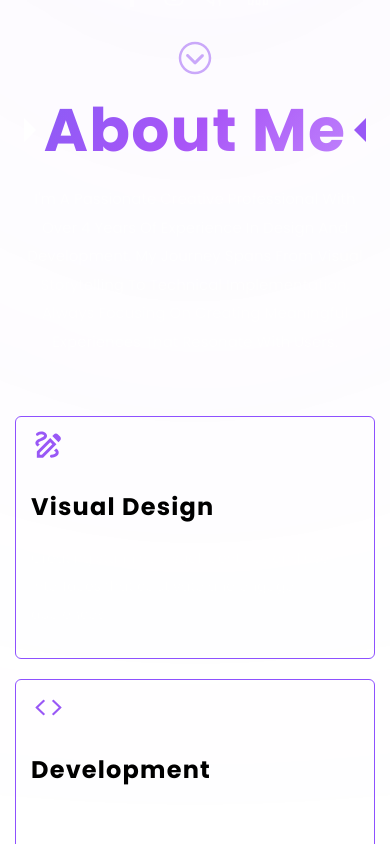
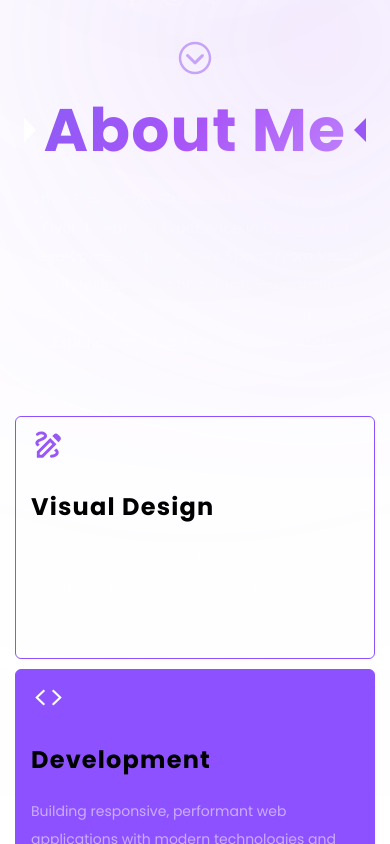
Before and after one commit to NighTMaReEe53/Testing, a React (Vite) app: page / in a window 390 px wide. Shown: the part 1156-2000 px from the top of the page. Built offline with nearby package versions, Linux system fonts and the light colour scheme; a web font is replaced by a local one.

Commit message:
first commit

```diff
--- a/src/Components/About/about.css
+++ b/src/Components/About/about.css
@@ -1,8 +1,20 @@
 .about {
-  padding: 120px 0px;
+  padding: 120px 0px 60px;
+  position: relative;
+  &::before {
+    content: "";
+    position: absolute;
+    top: 0;
+    right: 0;
+    width: 150px;
+    height: 150px;
+    background-color: var(--mainColor);
+    border-radius: 50%;
+    filter: blur(150px);
+  }
   .main-title {
     width: 550px;
-    @media(max-width:772px) {
+    @media (max-width: 772px) {
       width: 350px;
     }
     text-align: center;
@@ -56,10 +68,10 @@
     gap: 10px;
     .box {
       flex-basis: 24%;
-      @media(min-width:772px) and (max-width:992px) {
+      @media (min-width: 772px) and (max-width: 992px) {
         flex-basis: 48%;
       }
-      @media(max-width:772px) {
+      @media (max-width: 772px) {
         flex-basis: 100%;
       }
       padding: 10px 15px;
@@ -69,7 +81,7 @@
       &:nth-child(4) {
         background-color: #8e51ff;
         transform: translateY(40px);
-        @media(max-width:772px) {
+        @media (max-width: 772px) {
           transform: translateY(0px);
         }
         svg {
@@ -78,6 +90,13 @@
       }
       &:nth-child(2) {
         transform: translateY(10px);
+        @media (max-width: 772px) {
+          transform: translateY(0px);
+          background-color: #8e51ff;
+          svg {
+            color: var(--whiteColor) !important;
+          }
+        }
       }
       &:hover {
         background-color: var(--mainColor);
--- a/src/Components/Hero/Hero.tsx
+++ b/src/Components/Hero/Hero.tsx
@@ -72,9 +72,9 @@ const Hero = () => {
           </div>
         </div>
       </div>
-      <div className="down">
+      <a href="#about" className="down">
         <IoIosArrowDropdown size={40} />
-      </div>
+      </a>
     </section>
   );
 };
--- a/src/Components/Hero/hero.css
+++ b/src/Components/Hero/hero.css
@@ -104,6 +104,8 @@
       @media (max-width: 772px) {
         width: 300px;
         height: 300px;
+        left: 50%;
+        transform: translateX(-50%);
       }
 
       border-radius: 50%;
```
